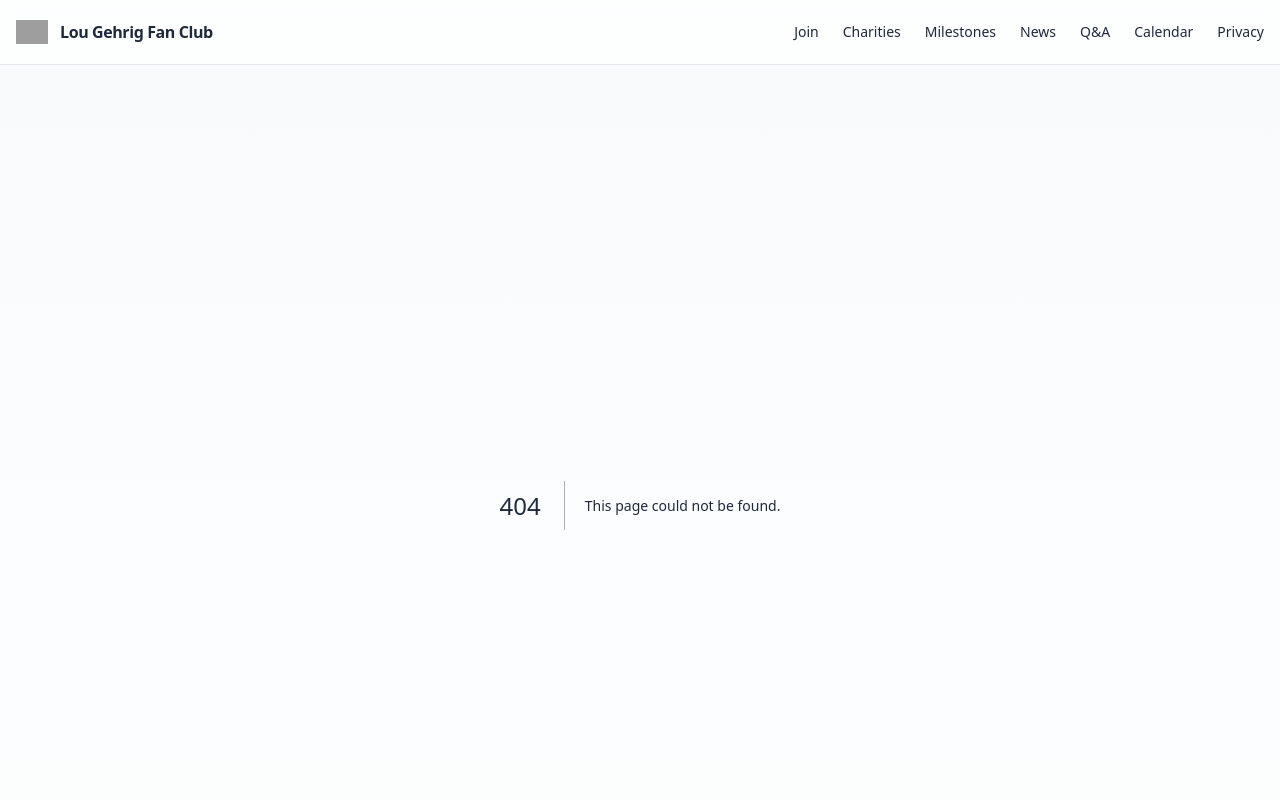
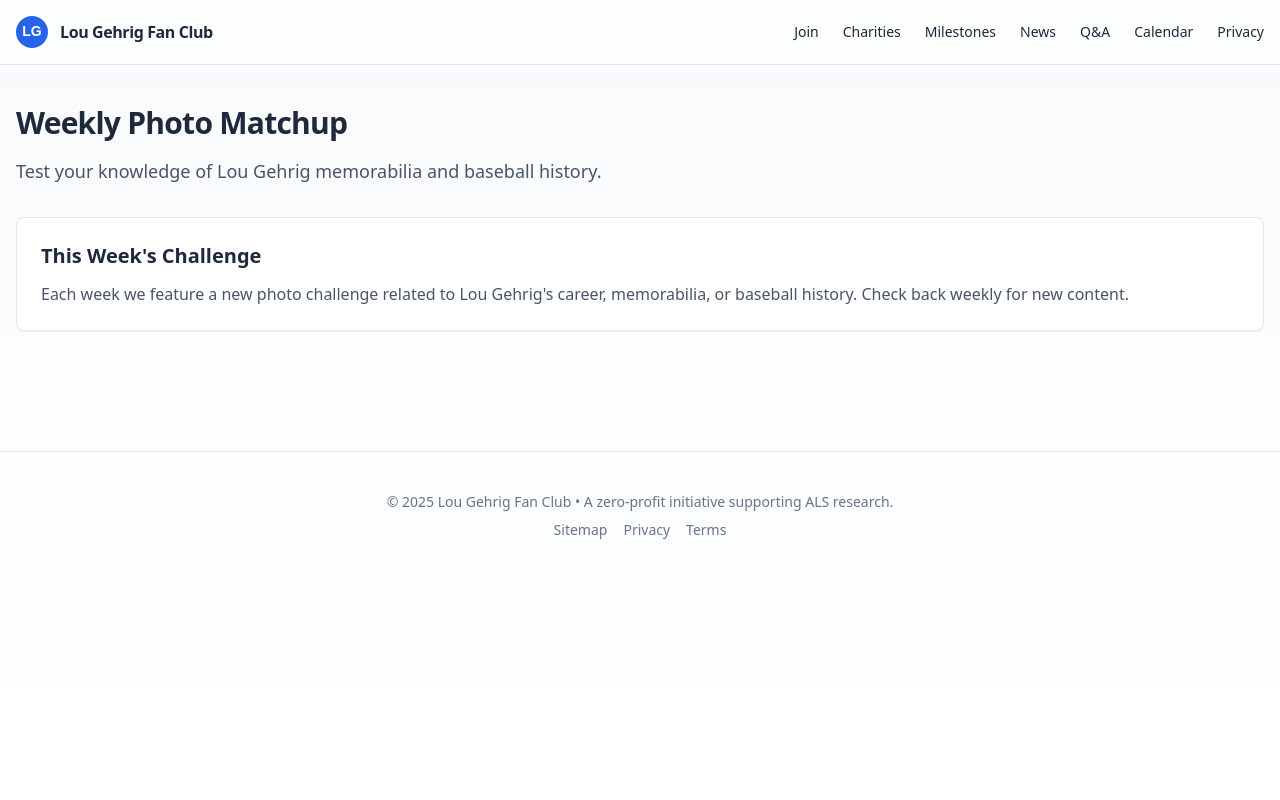
Before and after one commit to wdhunter645/ironhorse, a Next.js app: page /weekly in a window 1280 px wide. Before the commit this address had no page. Shown: the top 800 px of the page. Built offline with nearby package versions, Linux system fonts and the light colour scheme; grey boxes are pictures that could not be loaded.

Commit message:
Fix deployment failures: Node.js version, missing routes, and 404 errors
Co-authored-by: wdhunter645 <203789911+wdhunter645@users.noreply.github.com>

```diff
--- a/app/page.tsx
+++ b/app/page.tsx
@@ -1,4 +1,3 @@
-import Image from "next/image";
 import Link from "next/link";
 
 export default function Page() {
@@ -30,6 +29,7 @@ export default function Page() {
           </div>
         </div>
         {/* Optional hero image: place a file at /public/hero.jpg to display it */}
+        {/* Hero image temporarily disabled until image is provided
         <div className="absolute right-0 top-0 hidden md:block">
           <Image
             src="/hero.jpg"
@@ -40,6 +40,7 @@ export default function Page() {
             priority
           />
         </div>
+        */}
       </section>
 
       <section>
--- a/app/sitemap/page.tsx
+++ b/app/sitemap/page.tsx
@@ -1,5 +1,6 @@
 const links = [
   { label: 'Home', href: '/' },
+  { label: 'Weekly Photo Matchup', href: '/weekly' },
   { label: 'Member Area', href: '/member' },
   { label: 'Admin Dashboard', href: '/admin' },
   { label: 'Charities', href: '/charities' },
--- /dev/null
+++ b/app/weekly/page.tsx
@@ -0,0 +1,29 @@
+import type { Metadata } from "next";
+
+export const metadata: Metadata = {
+  title: "Weekly Photo Matchup - Lou Gehrig Fan Club",
+  description: "Weekly photo matchup featuring Lou Gehrig memorabilia and history.",
+};
+
+export default function WeeklyPage() {
+  return (
+    <div className="space-y-8">
+      <header>
+        <h1 className="text-3xl font-bold tracking-tight">Weekly Photo Matchup</h1>
+        <p className="mt-4 text-lg text-slate-600">
+          Test your knowledge of Lou Gehrig memorabilia and baseball history.
+        </p>
+      </header>
+
+      <section className="space-y-6">
+        <div className="bg-white border rounded-lg p-6 shadow-sm">
+          <h2 className="text-xl font-semibold mb-3">This Week&apos;s Challenge</h2>
+          <p className="text-slate-600">
+            Each week we feature a new photo challenge related to Lou Gehrig&apos;s career,
+            memorabilia, or baseball history. Check back weekly for new content.
+          </p>
+        </div>
+      </section>
+    </div>
+  );
+}
```
Also changed, not shown: public/logo.svg (added).
